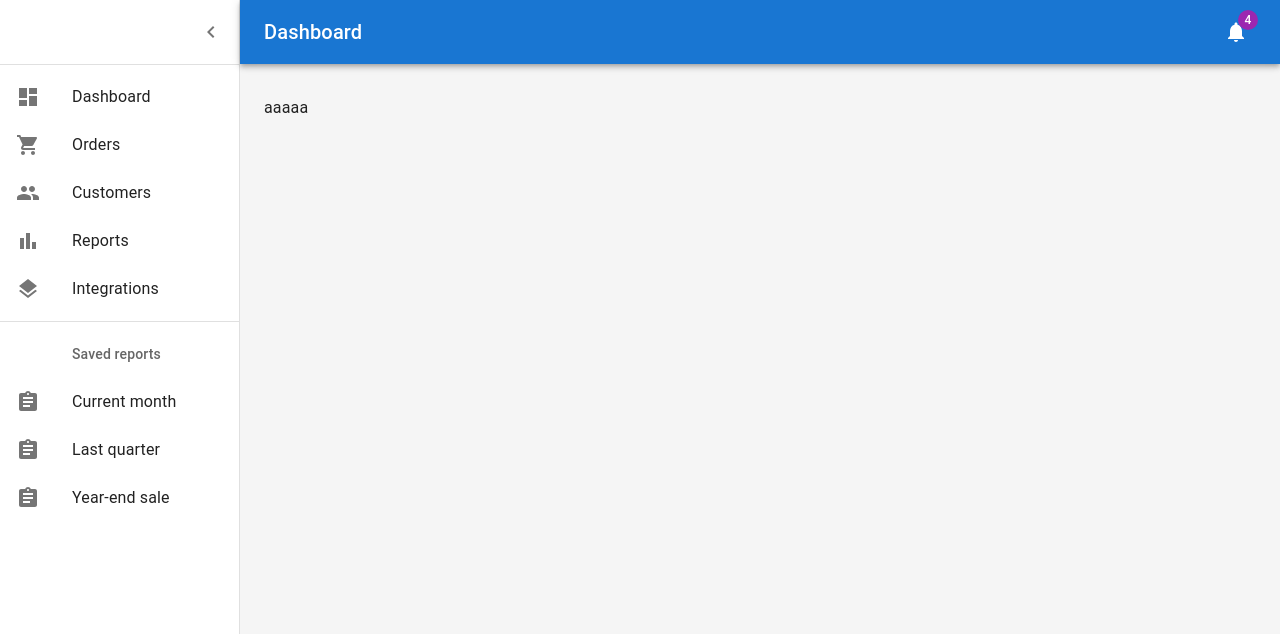
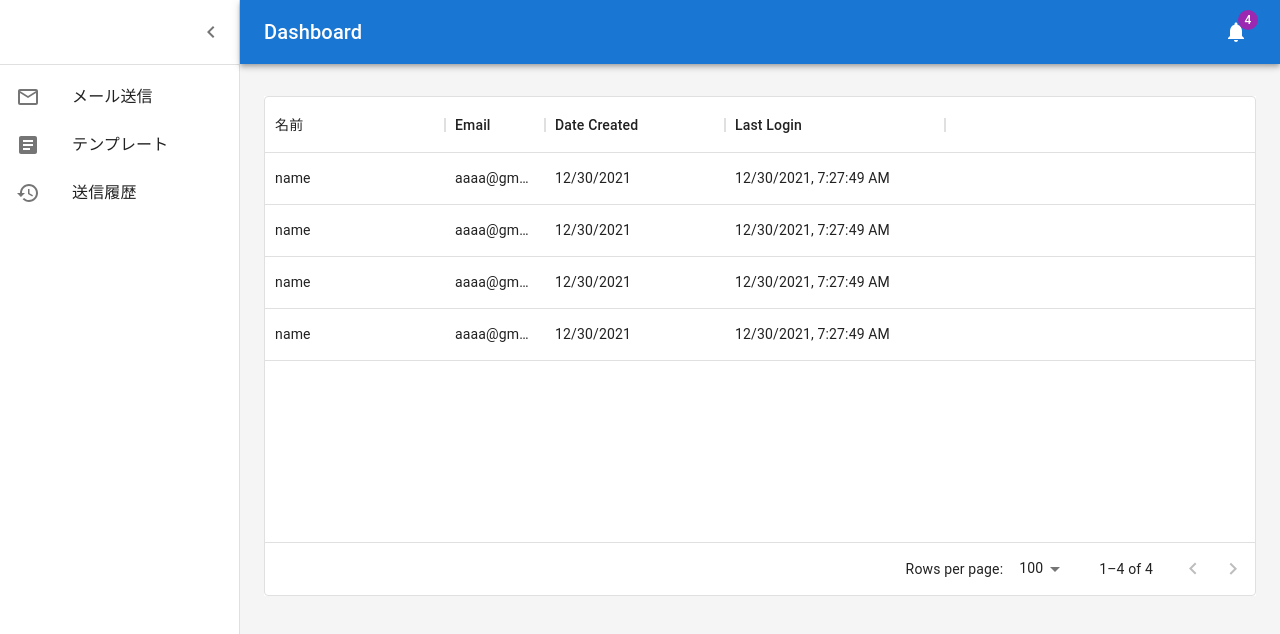
Before and after one commit to yoshixi/send_gm, a Next.js app: page /dashboard in a window 1280 px wide. Shown: the top 634 px of the page. Built offline with nearby package versions, Linux system fonts and the light colour scheme.

Commit message:
display editable table

```diff
--- a/package.json
+++ b/package.json
@@ -12,6 +12,8 @@
     "@emotion/styled": "^11.6.0",
     "@mui/icons-material": "^5.2.5",
     "@mui/material": "^5.2.6",
+    "@mui/styles": "^5.2.3",
+    "@mui/x-data-grid": "^5.2.1",
     "next": "12.0.7",
     "react": "17.0.2",
     "react-dom": "17.0.2",
--- a/src/components/layouts/Dashboard.tsx
+++ b/src/components/layouts/Dashboard.tsx
@@ -18,13 +18,7 @@ import Link from "@mui/material/Link";
 import MenuIcon from "@mui/icons-material/Menu";
 import ChevronLeftIcon from "@mui/icons-material/ChevronLeft";
 import NotificationsIcon from "@mui/icons-material/Notifications";
-import Chart from "@/components/examples/Chart";
-import Deposits from "@/components/examples/Deposits";
-import Orders from "@/components/examples/Orders";
-import {
-  mainListItems,
-  secondaryListItems,
-} from "@/components/examples/ListItems";
+import { mainListItems } from "./ListItems";
 
 function Copyright(props: any) {
   return (
@@ -159,8 +153,6 @@ export default function DashboardContent(props: Props) {
           </Toolbar>
           <Divider />
           <List>{mainListItems}</List>
-          <Divider />
-          <List>{secondaryListItems}</List>
         </Drawer>
         <Box
           component="main"
--- /dev/null
+++ b/src/components/layouts/ListItems.tsx
@@ -0,0 +1,34 @@
+import * as React from "react";
+import ListItem from "@mui/material/ListItem";
+import ListItemIcon from "@mui/material/ListItemIcon";
+import ListItemText from "@mui/material/ListItemText";
+import ListSubheader from "@mui/material/ListSubheader";
+import DashboardIcon from "@mui/icons-material/Dashboard";
+import ShoppingCartIcon from "@mui/icons-material/ShoppingCart";
+import PeopleIcon from "@mui/icons-material/People";
+import { EmailOutlined, Article, History } from "@mui/icons-material";
+
+export const mainListItems = (
+  <div>
+    <ListItem button>
+      <ListItemIcon>
+        <EmailOutlined />
+      </ListItemIcon>
+      <ListItemText primary="メール送信" />
+    </ListItem>
+    <ListItem button>
+      <ListItemIcon>
+        <Article />
+      </ListItemIcon>
+      <ListItemText primary="テンプレート" />
+    </ListItem>
+    <ListItem button>
+      <ListItemIcon>
+        <History />
+      </ListItemIcon>
+      <ListItemText primary="送信履歴" />
+    </ListItem>
+  </div>
+);
+
+export default mainListItems;
--- a/src/pages/dashboard/index.tsx
+++ b/src/pages/dashboard/index.tsx
@@ -1,12 +1,90 @@
 import * as React from "react";
 import type { ReactElement } from "react";
+import PropTypes from "prop-types";
+import Box from "@mui/material/Box";
+import Button from "@mui/material/Button";
+import AddIcon from "@mui/icons-material/Add";
+import EditIcon from "@mui/icons-material/Edit";
+import DeleteIcon from "@mui/icons-material/DeleteOutlined";
+import SaveIcon from "@mui/icons-material/Save";
+import CancelIcon from "@mui/icons-material/Close";
+import {
+  useGridApiRef,
+  DataGrid,
+  GridToolbarContainer,
+  GridActionsCellItem,
+} from "@mui/x-data-grid";
+import Dashboard from "@/components/layouts/Dashboard";
 
-import DashboardLayout from "@/components/layouts/Dashboard";
+const rows = [
+  {
+    id: 1,
+    name: "name",
+    email: "aaaa@gmail.com",
+    dateCreated: new Date(),
+    lastLogin: new Date(),
+  },
+  {
+    id: 2,
+    name: "name",
+    email: "aaaa@gmail.com",
+    dateCreated: new Date(),
+    lastLogin: new Date(),
+  },
+  {
+    id: 3,
+    name: "name",
+    email: "aaaa@gmail.com",
+    dateCreated: new Date(),
+    lastLogin: new Date(),
+  },
+  {
+    id: 4,
+    name: "name",
+    email: "aaaa@gmail.com",
+    dateCreated: new Date(),
+    lastLogin: new Date(),
+  },
+];
 
 export default function Index() {
-  return <p>aaaaa</p>;
+  const columns = [
+    { field: "name", headerName: "名前", width: 180, editable: true },
+    { field: "email", headerName: "Email", type: "string", editable: true },
+    {
+      field: "dateCreated",
+      headerName: "Date Created",
+      type: "date",
+      width: 180,
+      editable: true,
+    },
+    {
+      field: "lastLogin",
+      headerName: "Last Login",
+      type: "dateTime",
+      width: 220,
+      editable: true,
+    },
+  ];
+
+  return (
+    <Box
+      sx={{
+        height: 500,
+        width: "100%",
+        "& .actions": {
+          color: "text.secondary",
+        },
+        "& .textPrimary": {
+          color: "text.primary",
+        },
+        background: "white",
+      }}
+    >
+      <DataGrid rows={rows} columns={columns} />
+    </Box>
+  );
 }
-
 Index.getLayout = function getLayout(page: ReactElement) {
-  return <DashboardLayout>{page}</DashboardLayout>;
+  return <Dashboard>{page}</Dashboard>;
 };
```
Also changed, not shown: 1 other file (tests, documents, lock files or other folders).
